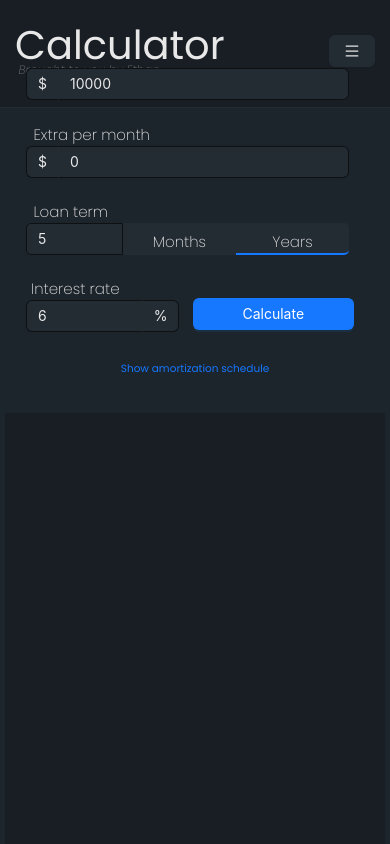
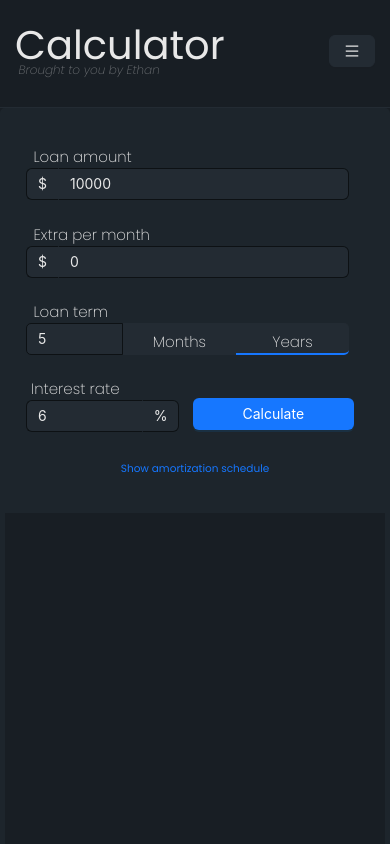
Before and after one commit to ethanshealey/next-calculator, a Next.js app: page /loan in a window 390 px wide. Shown: the top 844 px of the page. Built offline with nearby package versions, Linux system fonts and the light colour scheme.

Commit message:
testing fix for loan UI

```diff
--- a/src/styles/Loan.scss
+++ b/src/styles/Loan.scss
@@ -219,8 +219,7 @@
         padding-bottom: 50px !important;
         #loan {
           width: 100vw !important;
-          margin-top: -100px !important;
-          padding-bottom: 500px !important;
+          height: 1000px !important;
         }
     }
     // #apr-calc-group {
```
